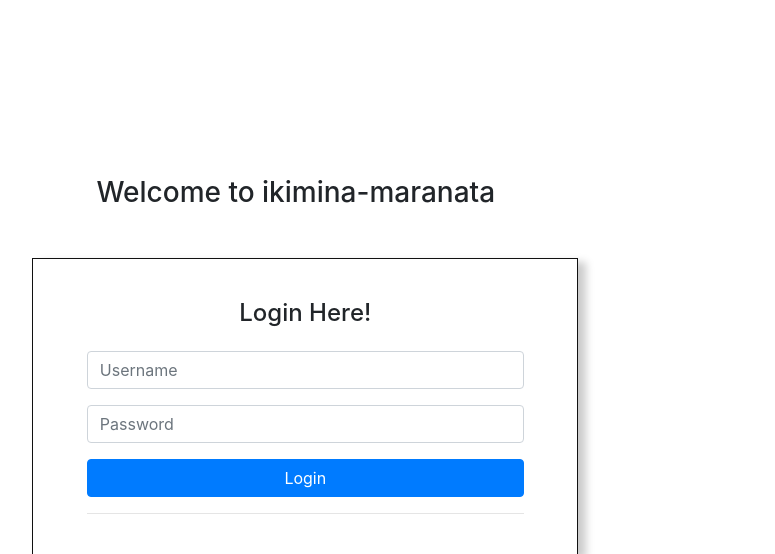
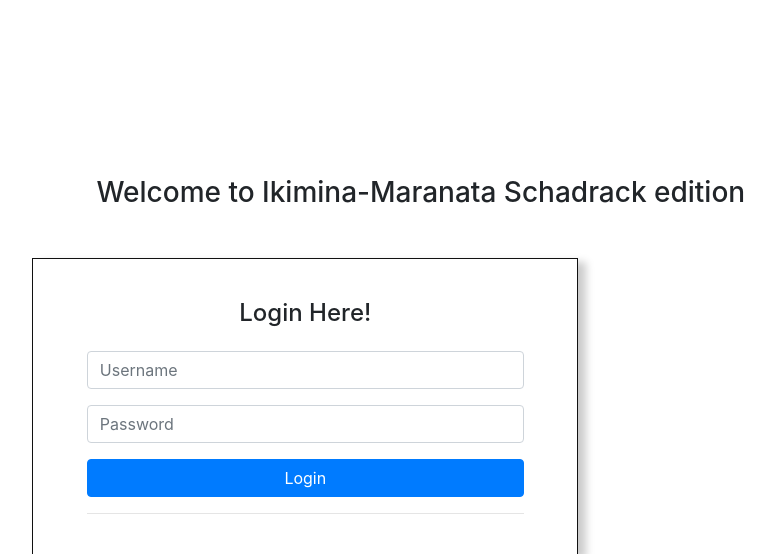
Before and after one commit to ikimina/maranata, a PHP site: page / in a window 1280 px wide. Shown: the top 554 px of the page, without its empty margins (247-1022 px from the left). Run offline with PHP 8.4, Linux system fonts and the light colour scheme; some libraries are stand-ins or nearby versions.

Commit message:
Changing something

```diff
--- a/index.php
+++ b/index.php
@@ -4,7 +4,7 @@ include "includes/header.php";
 <div class="wrapper">
         <div class="row all">
         <div class="head">
-            <h3>Welcome to ikimina-maranata </h3>
+            <h3>Welcome to Ikimina-Maranata Schadrack edition </h3>
         </div>
             <div class="col-md-5 use">
 
```
